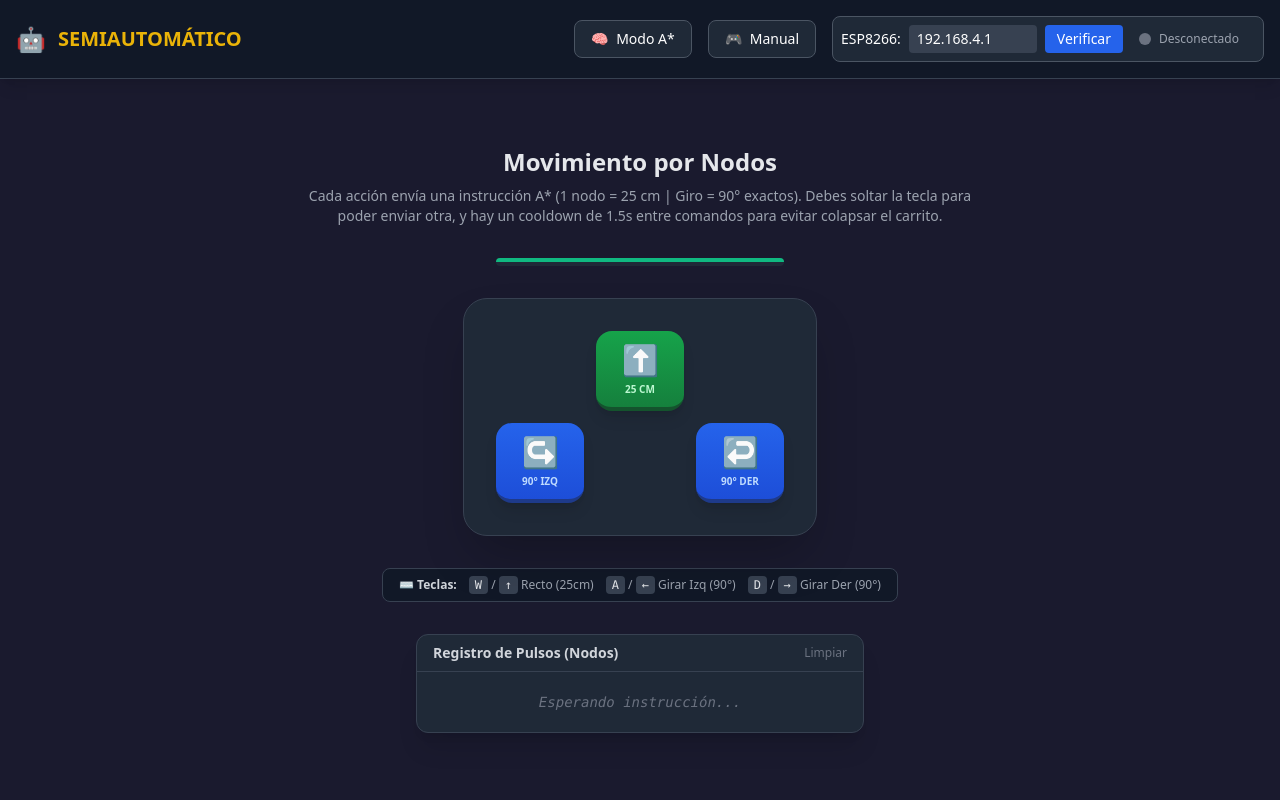
After one commit to gandhisagastume/carrito-ia, a Django app: page /semiauto/ in a window 1280 px wide. The commit adds this page. Run offline with Django 5.2, Linux system fonts and the light colour scheme; some libraries are stand-ins or nearby versions.

Commit message:
Agregar control semiautomático por pulsos de nodo (25cm) y giro (90°)

```diff
--- /dev/null
+++ b/grid/static/js/semiauto.js
@@ -0,0 +1,248 @@
+document.addEventListener('DOMContentLoaded', () => {
+    const btnCheckEsp = document.getElementById('btnCheckEsp');
+    const espIpInput = document.getElementById('espIp');
+    const espStatus = document.getElementById('espStatus');
+    const espStatusText = document.getElementById('espStatusText');
+    const commandLog = document.getElementById('commandLog');
+    const btnClearLog = document.getElementById('btnClearLog');
+
+    const btnForward = document.getElementById('btnForward');
+    const btnLeft = document.getElementById('btnLeft');
+    const btnRight = document.getElementById('btnRight');
+
+    const cooldownOverlay = document.getElementById('cooldownOverlay');
+    const cooldownBar = document.getElementById('cooldownBar');
+
+    const COOLDOWN_MS = 1500; // 1.5s delay
+    let onCooldown = false;
+    let keyIsDown = false; // To prevent hold-down repeat
+
+    // 1. ESP Status Checker
+    btnCheckEsp.addEventListener('click', async () => {
+        const ip = espIpInput.value.trim();
+        if (!ip) return;
+
+        btnCheckEsp.textContent = '...';
+        try {
+            const res = await fetch('/api/check-esp/', {
+                method: 'POST',
+                headers: {
+                    'Content-Type': 'application/json',
+                    'X-CSRFToken': getCookie('csrftoken')
+                },
+                body: JSON.stringify({ esp_ip: ip })
+            });
+            const data = await res.json();
+
+            if (data.success) {
+                espStatus.classList.replace('bg-gray-500', 'bg-green-500');
+                espStatus.classList.replace('bg-red-500', 'bg-green-500');
+                espStatusText.textContent = 'Conectado';
+                espStatusText.classList.replace('text-gray-400', 'text-green-400');
+                espStatusText.classList.replace('text-red-400', 'text-green-400');
+                logEvent('info', 'ESP8266 Conectado exitosamente');
+            } else {
+                setEspDisconnected();
+                logEvent('error', `Error conexión: ${data.error}`);
+            }
+        } catch (e) {
+            setEspDisconnected();
+            logEvent('error', 'Error de red al verificar ESP');
+        }
+        btnCheckEsp.textContent = 'Verificar';
+    });
+
+    function setEspDisconnected() {
+        espStatus.classList.replace('bg-green-500', 'bg-red-500');
+        espStatus.classList.replace('bg-gray-500', 'bg-red-500');
+        espStatusText.textContent = 'Error';
+        espStatusText.classList.replace('text-green-400', 'text-red-400');
+        espStatusText.classList.replace('text-gray-400', 'text-red-400');
+    }
+
+    // 2. Command Sending
+    async function sendCommand(action) {
+        if (onCooldown) {
+            console.log("Cooldown activo, ignorando comando");
+            return;
+        }
+
+        const ip = espIpInput.value.trim();
+        if (!ip) {
+            alert('Por favor, ingresa la IP del ESP8266 y verifícala.');
+            return;
+        }
+
+        // Generate the instructions array based on action
+        let instructions = [];
+        if (action === 'FORWARD') {
+            instructions = [{ action: 'FORWARD', distance_cm: 25.0 }];
+        } else if (action === 'LEFT') {
+            instructions = [{ action: 'TURN_LEFT', degrees: 90 }];
+        } else if (action === 'RIGHT') {
+            instructions = [{ action: 'TURN_RIGHT', degrees: 90 }];
+        } else {
+            return;
+        }
+
+        // Start Cooldown UX
+        startCooldown();
+
+        logEvent('command', `Enviando pulso: ${action} ...`);
+
+        try {
+            const res = await fetch('/api/send-to-cart/', {
+                method: 'POST',
+                headers: {
+                    'Content-Type': 'application/json',
+                    'X-CSRFToken': getCookie('csrftoken')
+                },
+                body: JSON.stringify({
+                    esp_ip: ip,
+                    instructions: instructions
+                })
+            });
+
+            const data = await res.json();
+            if (data.success) {
+                logEvent('success', `✔ Comando ${action} enviado a la ESP`);
+            } else {
+                logEvent('error', `✖ Error: ${data.error}`);
+            }
+        } catch (e) {
+            logEvent('error', `✖ Error de red: ${e.message}`);
+        }
+    }
+
+    // 3. Cooldown Logic
+    function startCooldown() {
+        onCooldown = true;
+
+        // Block UI
+        cooldownOverlay.classList.remove('hidden');
+        cooldownOverlay.classList.add('flex');
+
+        btnForward.classList.add('btn-disabled');
+        btnLeft.classList.add('btn-disabled');
+        btnRight.classList.add('btn-disabled');
+
+        // Animate bar
+        cooldownBar.style.transition = 'none';
+        cooldownBar.style.width = '100%';
+
+        // Force reflow
+        void cooldownBar.offsetWidth;
+
+        cooldownBar.style.transition = `width ${COOLDOWN_MS}ms linear`;
+        cooldownBar.style.width = '0%';
+
+        setTimeout(() => {
+            onCooldown = false;
+
+            // Unblock UI
+            cooldownOverlay.classList.add('hidden');
+            cooldownOverlay.classList.remove('flex');
+
+            btnForward.classList.remove('btn-disabled');
+            btnLeft.classList.remove('btn-disabled');
+            btnRight.classList.remove('btn-disabled');
+
+        }, COOLDOWN_MS);
+    }
+
+    // 4. Input Listeners (Buttons)
+    btnForward.addEventListener('click', () => { if(!keyIsDown) sendCommand('FORWARD'); });
+    btnLeft.addEventListener('click', () => { if(!keyIsDown) sendCommand('LEFT'); });
+    btnRight.addEventListener('click', () => { if(!keyIsDown) sendCommand('RIGHT'); });
+
+    // 5. Input Listeners (Keyboard)
+    window.addEventListener('keydown', (e) => {
+        if (keyIsDown) return; // Prevent hold-down repeat
+        if (onCooldown) return;
+        if (e.target.tagName === 'INPUT') return;
+
+        let action = null;
+        let btnElement = null;
+
+        switch(e.key.toLowerCase()) {
+            case 'w':
+            case 'arrowup':
+                action = 'FORWARD';
+                btnElement = btnForward;
+                break;
+            case 'a':
+            case 'arrowleft':
+                action = 'LEFT';
+                btnElement = btnLeft;
+                break;
+            case 'd':
+            case 'arrowright':
+                action = 'RIGHT';
+                btnElement = btnRight;
+                break;
+        }
+
+        if (action) {
+            e.preventDefault(); // Evitar scroll
+            keyIsDown = true; // Block until keyup
+            btnElement.classList.add('active-hold');
+            sendCommand(action);
+        }
+    });
+
+    window.addEventListener('keyup', (e) => {
+        keyIsDown = false; // Allow next press
+        btnForward.classList.remove('active-hold');
+        btnLeft.classList.remove('active-hold');
+        btnRight.classList.remove('active-hold');
+    });
+
+    // 6. Utils
+    function logEvent(type, message) {
+        if (commandLog.children.length === 1 && commandLog.children[0].classList.contains('italic')) {
+            commandLog.innerHTML = '';
+        }
+
+        const div = document.createElement('div');
+        div.className = 'log-entry py-1 border-b border-gray-700 log-flash flex gap-2';
+
+        const time = new Date().toLocaleTimeString();
+        let icon = 'ℹ️';
+        let color = 'text-gray-300';
+
+        if (type === 'error') { icon = '❌'; color = 'text-red-400'; }
+        else if (type === 'success') { icon = '✅'; color = 'text-green-400'; }
+        else if (type === 'command') { icon = '🚀'; color = 'text-yellow-400'; }
+
+        div.innerHTML = `
+            <span class="text-gray-500">[${time}]</span>
+            <span>${icon}</span>
+            <span class="${color}">${message}</span>
+        `;
+
+        commandLog.prepend(div);
+
+        if (commandLog.children.length > 50) {
+            commandLog.removeChild(commandLog.lastChild);
+        }
+    }
+
+    btnClearLog.addEventListener('click', () => {
+        commandLog.innerHTML = '<div class="text-gray-500 italic text-center py-2">Esperando instrucción...</div>';
+    });
+
+    function getCookie(name) {
+        let cookieValue = null;
+        if (document.cookie && document.cookie !== '') {
+            const cookies = document.cookie.split(';');
+            for (let i = 0; i < cookies.length; i++) {
+                const cookie = cookies[i].trim();
+                if (cookie.substring(0, name.length + 1) === (name + '=')) {
+                    cookieValue = decodeURIComponent(cookie.substring(name.length + 1));
+                    break;
+                }
+            }
+        }
+        return cookieValue;
+    }
+});
--- a/grid/templates/grid/index.html
+++ b/grid/templates/grid/index.html
@@ -34,9 +34,13 @@
             <h1 class="text-xl font-bold text-yellow-500">CARRITO A*</h1>
         </div>
         <div class="flex items-center gap-2">
+            <a href="/semiauto/" class="bg-gray-800 hover:bg-gray-700 px-4 py-2 rounded-lg border border-gray-600 text-sm transition flex items-center gap-2">
+                <span>🤖</span>
+                <span>Semiautomático</span>
+            </a>
             <a href="/manual/" class="bg-gray-800 hover:bg-gray-700 px-4 py-2 rounded-lg border border-gray-600 text-sm transition flex items-center gap-2">
                 <span>🎮</span>
-                <span>Control Manual</span>
+                <span>Manual</span>
             </a>
         </div>
         <div class="flex items-center gap-2 bg-gray-800 p-2 rounded-lg border border-gray-600">
--- a/grid/templates/grid/manual.html
+++ b/grid/templates/grid/manual.html
@@ -45,6 +45,10 @@
             <a href="/" class="bg-gray-800 hover:bg-gray-700 px-4 py-2 rounded-lg border border-gray-600 text-sm transition flex items-center gap-2">
                 <span>🧠</span>
                 <span>Modo A*</span>
+            </a>
+            <a href="/semiauto/" class="bg-gray-800 hover:bg-gray-700 px-4 py-2 rounded-lg border border-gray-600 text-sm transition flex items-center gap-2">
+                <span>🤖</span>
+                <span>Semiautomático</span>
             </a>
 
             <div class="flex items-center gap-2 bg-gray-800 p-2 rounded-lg border border-gray-600">
--- /dev/null
+++ b/grid/templates/grid/semiauto.html
@@ -0,0 +1,141 @@
+<!DOCTYPE html>
+<html lang="en">
+<head>
+    <meta charset="UTF-8">
+    <meta name="viewport" content="width=device-width, initial-scale=1.0">
+    <title>Control Semiautomático — Carrito A*</title>
+    <script src="https://cdn.tailwindcss.com"></script>
+    <style>
+        body { background-color: #1a1a2e; color: white; }
+        .control-btn {
+            transition: all 0.1s ease;
+            user-select: none;
+        }
+        .control-btn:active {
+            transform: scale(0.92);
+            filter: brightness(1.2);
+        }
+        .control-btn.active-hold {
+            transform: scale(0.95);
+            filter: brightness(1.3);
+            box-shadow: 0 0 20px rgba(250, 204, 21, 0.5);
+        }
+        .btn-disabled {
+            opacity: 0.5;
+            cursor: not-allowed;
+            filter: grayscale(100%);
+        }
+        @keyframes commandFlash {
+            0% { background-color: rgba(59, 130, 246, 0.3); }
+            100% { background-color: transparent; }
+        }
+        .log-flash {
+            animation: commandFlash 0.4s ease-out;
+        }
+        .cooldown-bar {
+            height: 4px;
+            background-color: #10B981; /* green-500 */
+            width: 100%;
+            transition: width linear;
+        }
+    </style>
+</head>
+<body class="min-h-screen flex flex-col">
+
+    <!-- Navbar -->
+    <nav class="bg-gray-900 border-b border-gray-700 p-4 flex justify-between items-center shadow-lg">
+        <div class="flex items-center gap-3">
+            <span class="text-2xl">🤖</span>
+            <h1 class="text-xl font-bold text-yellow-500">SEMIAUTOMÁTICO</h1>
+        </div>
+
+        <div class="flex items-center gap-4">
+            <a href="/" class="bg-gray-800 hover:bg-gray-700 px-4 py-2 rounded-lg border border-gray-600 text-sm transition flex items-center gap-2">
+                <span>🧠</span>
+                <span>Modo A*</span>
+            </a>
+            <a href="/manual/" class="bg-gray-800 hover:bg-gray-700 px-4 py-2 rounded-lg border border-gray-600 text-sm transition flex items-center gap-2">
+                <span>🎮</span>
+                <span>Manual</span>
+            </a>
+
+            <div class="flex items-center gap-2 bg-gray-800 p-2 rounded-lg border border-gray-600">
+                <span class="text-sm font-medium">ESP8266:</span>
+                <input type="text" id="espIp" value="192.168.4.1" class="bg-gray-700 border-gray-600 rounded px-2 py-1 text-sm w-32 focus:outline-none focus:ring-1 focus:ring-yellow-500" placeholder="IP">
+                <button id="btnCheckEsp" class="bg-blue-600 hover:bg-blue-500 px-3 py-1 rounded text-sm transition">Verificar</button>
+                <div class="flex items-center gap-2 ml-2">
+                    <span id="espStatus" class="w-3 h-3 rounded-full bg-gray-500"></span>
+                    <span id="espStatusText" class="text-xs text-gray-400 w-24">Desconectado</span>
+                </div>
+            </div>
+        </div>
+    </nav>
+
+    <main class="flex-1 p-6 flex flex-col items-center justify-center gap-8">
+
+        <!-- Info y Estado -->
+        <div class="text-center max-w-2xl">
+            <h2 class="text-2xl font-bold text-gray-200 mb-2">Movimiento por Nodos</h2>
+            <p class="text-gray-400 text-sm">Cada acción envía una instrucción A* (1 nodo = 25 cm | Giro = 90° exactos). Debes soltar la tecla para poder enviar otra, y hay un cooldown de 1.5s entre comandos para evitar colapsar el carrito.</p>
+        </div>
+
+        <!-- Cooldown Indicator -->
+        <div class="w-72 bg-gray-800 rounded overflow-hidden h-2">
+            <div id="cooldownBar" class="cooldown-bar" style="width: 100%;"></div>
+        </div>
+
+        <!-- Control Pad -->
+        <div class="bg-gray-800 rounded-3xl p-8 border border-gray-700 shadow-2xl relative">
+            <div id="cooldownOverlay" class="absolute inset-0 bg-gray-900 bg-opacity-70 rounded-3xl hidden items-center justify-center z-10">
+                <span class="text-xl font-bold text-white">⏳ Espera...</span>
+            </div>
+
+            <div class="grid grid-cols-3 gap-3 w-72">
+                <!-- Fila 1 -->
+                <div></div>
+                <button id="btnForward" class="control-btn bg-gradient-to-b from-green-600 to-green-700 hover:from-green-500 hover:to-green-600 rounded-2xl h-20 flex flex-col items-center justify-center shadow-lg border-b-4 border-green-900" data-action="FORWARD" title="Avanzar 1 Nodo (25cm)">
+                    <span class="text-3xl">⬆️</span>
+                    <span class="text-[10px] font-bold uppercase mt-1 text-green-200">25 cm</span>
+                </button>
+                <div></div>
+
+                <!-- Fila 2 -->
+                <button id="btnLeft" class="control-btn bg-gradient-to-b from-blue-600 to-blue-700 hover:from-blue-500 hover:to-blue-600 rounded-2xl h-20 flex flex-col items-center justify-center shadow-lg border-b-4 border-blue-900" data-action="LEFT" title="Girar Izquierda 90°">
+                    <span class="text-3xl">↪️</span>
+                    <span class="text-[10px] font-bold uppercase mt-1 text-blue-200">90° Izq</span>
+                </button>
+                <div></div>
+                <button id="btnRight" class="control-btn bg-gradient-to-b from-blue-600 to-blue-700 hover:from-blue-500 hover:to-blue-600 rounded-2xl h-20 flex flex-col items-center justify-center shadow-lg border-b-4 border-blue-900" data-action="RIGHT" title="Girar Derecha 90°">
+                    <span class="text-3xl">↩️</span>
+                    <span class="text-[10px] font-bold uppercase mt-1 text-blue-200">90° Der</span>
+                </button>
+            </div>
+        </div>
+
+        <!-- Atajos de teclado -->
+        <div class="bg-gray-900 rounded-lg px-4 py-2 border border-gray-700 text-xs text-gray-400 flex items-center gap-3">
+            <span class="font-bold text-gray-300">⌨️ Teclas:</span>
+            <span><kbd class="bg-gray-700 px-1.5 py-0.5 rounded text-gray-200">W</kbd> / <kbd class="bg-gray-700 px-1.5 py-0.5 rounded text-gray-200">↑</kbd> Recto (25cm)</span>
+            <span><kbd class="bg-gray-700 px-1.5 py-0.5 rounded text-gray-200">A</kbd> / <kbd class="bg-gray-700 px-1.5 py-0.5 rounded text-gray-200">←</kbd> Girar Izq (90°)</span>
+            <span><kbd class="bg-gray-700 px-1.5 py-0.5 rounded text-gray-200">D</kbd> / <kbd class="bg-gray-700 px-1.5 py-0.5 rounded text-gray-200">→</kbd> Girar Der (90°)</span>
+        </div>
+
+        <!-- Log de Comandos -->
+        <div class="w-full max-w-md bg-gray-800 rounded-xl border border-gray-700 shadow-xl flex flex-col max-h-64 overflow-hidden">
+            <div class="px-4 py-2 border-b border-gray-700 flex justify-between items-center">
+                <h3 class="text-gray-300 font-bold text-sm">Registro de Pulsos (Nodos)</h3>
+                <button id="btnClearLog" class="text-xs text-gray-500 hover:text-gray-300 transition">Limpiar</button>
+            </div>
+            <div id="commandLog" class="flex-1 overflow-y-auto p-3 space-y-1 text-sm font-mono">
+                <div class="text-gray-500 italic text-center py-2">Esperando instrucción...</div>
+            </div>
+        </div>
+
+    </main>
+
+    <!-- CSRF Token -->
+    {% csrf_token %}
+
+    <script src="/static/js/semiauto.js"></script>
+</body>
+</html>
--- a/grid/urls.py
+++ b/grid/urls.py
@@ -4,6 +4,7 @@ from . import views
 urlpatterns = [
     path('', views.index, name='index'),
     path('manual/', views.manual_control, name='manual_control'),
+    path('semiauto/', views.semiauto_control, name='semiauto_control'),
     path('api/calculate/', views.calculate_path, name='calculate_path'),
     path('api/send-to-cart/', views.send_to_cart, name='send_to_cart'),
     path('api/check-esp/', views.check_esp, name='check_esp'),
--- a/grid/views.py
+++ b/grid/views.py
@@ -76,6 +76,9 @@ def cart_status(request):
 def manual_control(request):
     return render(request, 'grid/manual.html')
 
+def semiauto_control(request):
+    return render(request, 'grid/semiauto.html')
+
 def manual_command(request):
     if request.method == 'POST':
         try:
```
Also changed, not shown: 1 other file.
